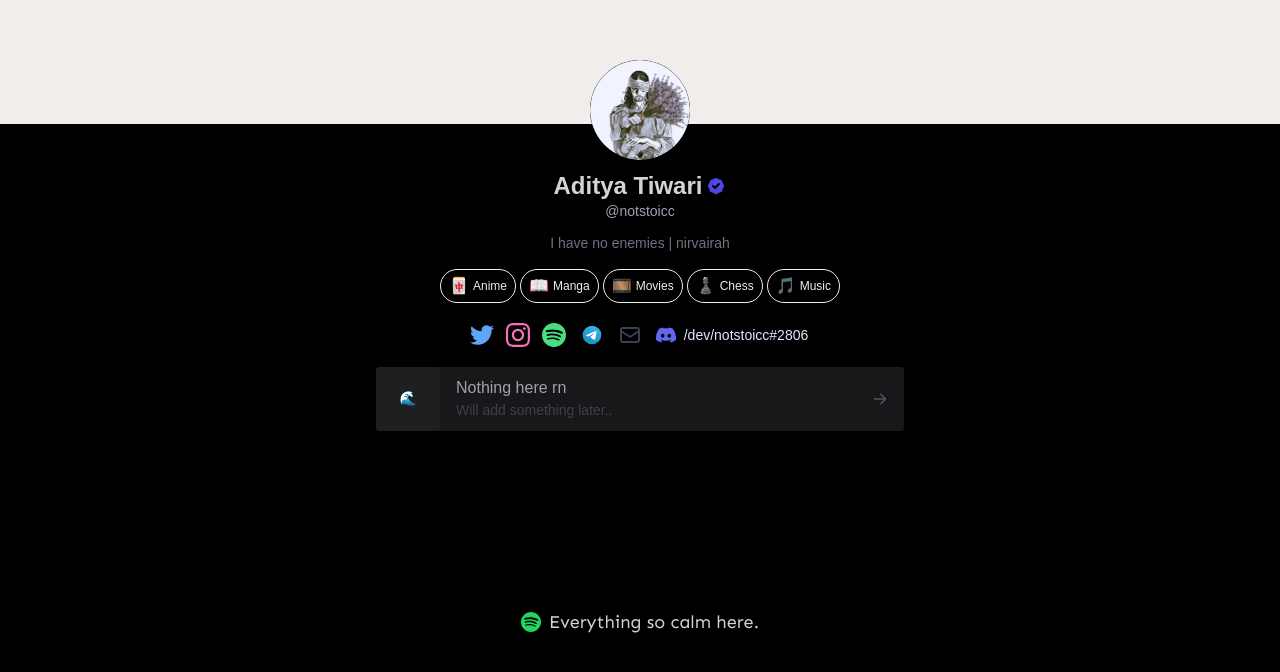
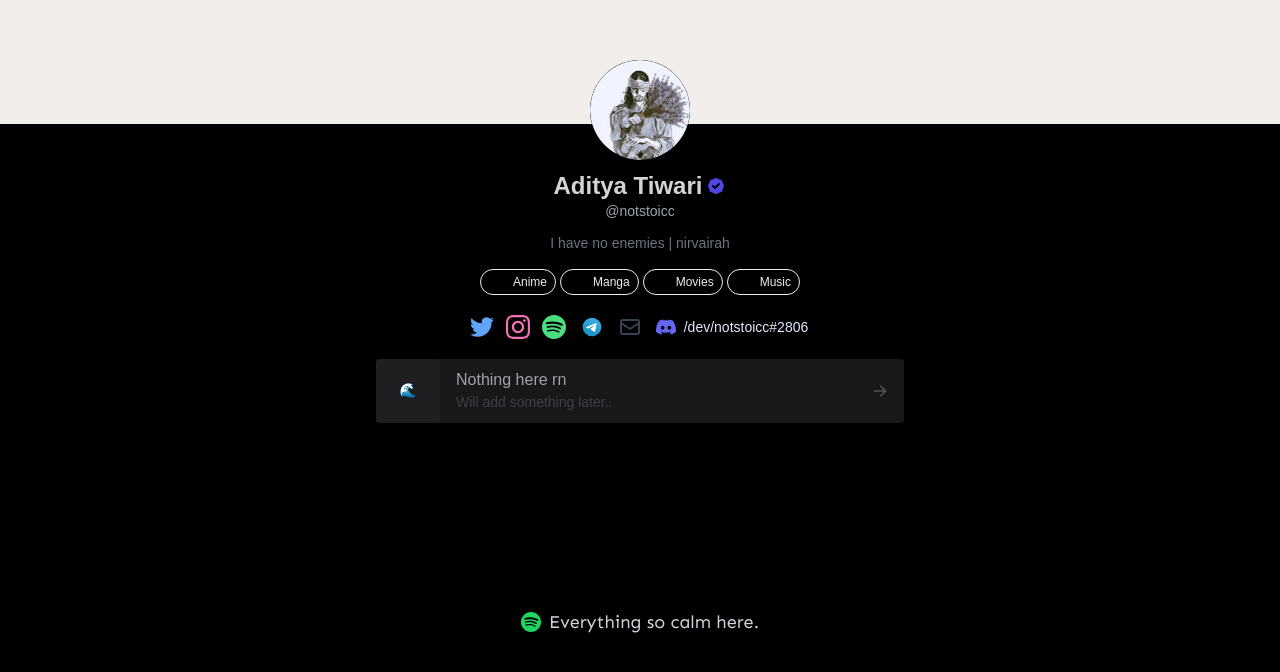
Before and after one commit to notstoicc/v2, a Next.js app: page / in a window 1280 px wide. Shown: the part 116-788 px from the top of the page. Built offline with nearby package versions, Linux system fonts and the light colour scheme; no server answers.

Commit message:
Update Banner.jsx

```diff
--- a/components/Banner.jsx
+++ b/components/Banner.jsx
@@ -12,11 +12,10 @@ function Banner({ icon, label }) {
   function Banners() {
     return (
       <div className="mx-auto flex flex-wrap items-center justify-center gap-1">
-        <Banner icon="🀄" label="Anime" />
-        <Banner icon="📖" label="Manga" />
-        <Banner icon="🎞️" label="Movies" />
-        <Banner icon="♟️" label="Chess" />
-        <Banner icon="🎵" label="Music" />
+        <Banner icon="" label="Anime" />
+        <Banner icon="" label="Manga" />
+        <Banner icon="" label="Movies" />
+        <Banner icon="" label="Music" />
       </div>
     );
   }
```
